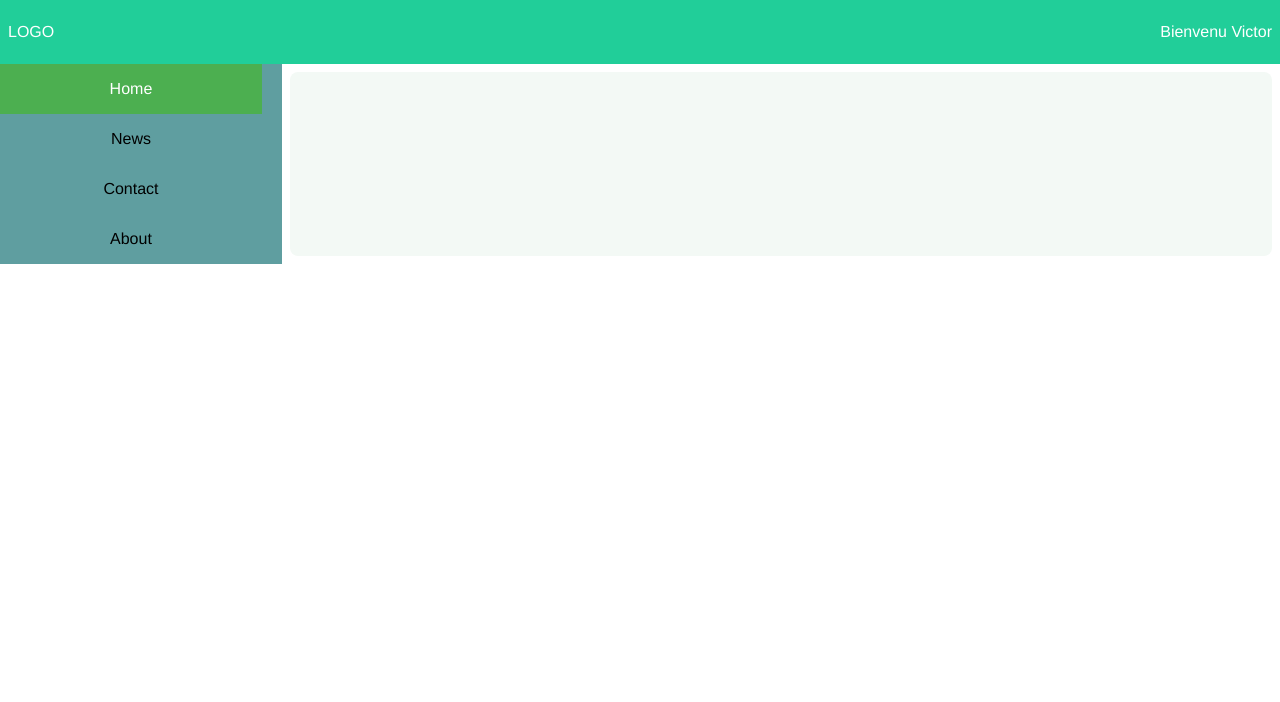
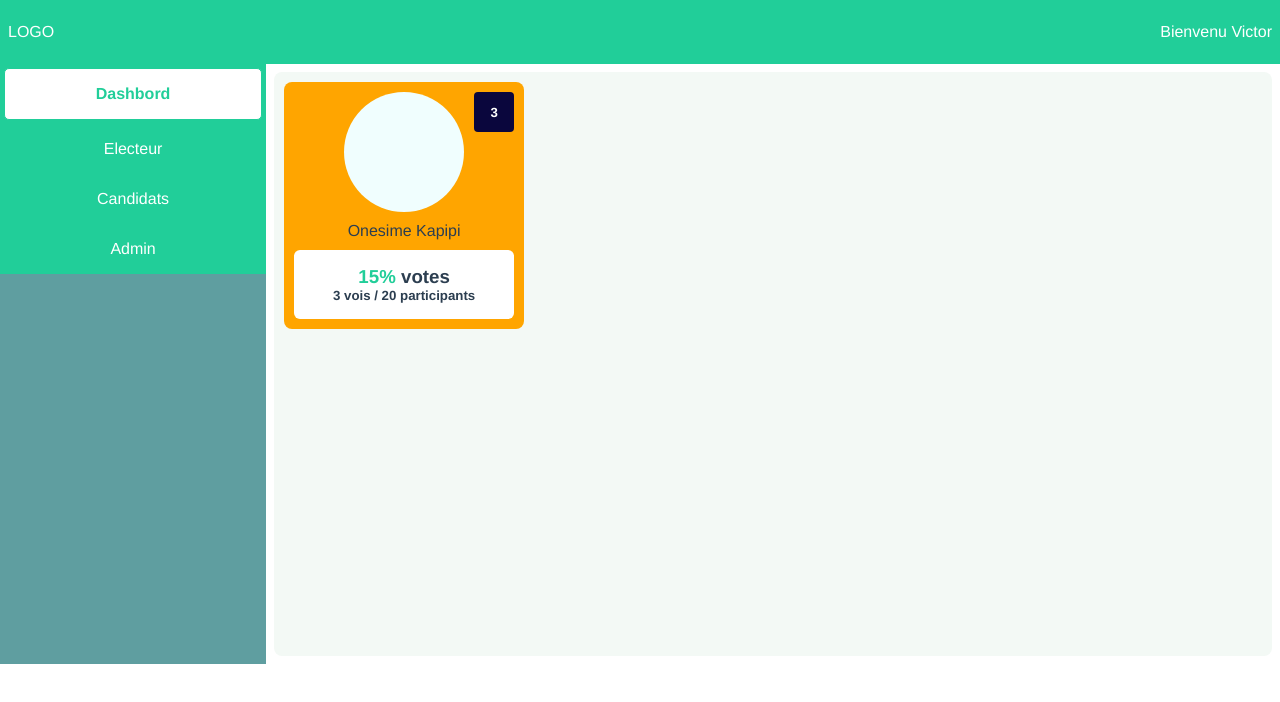
Before and after one commit to leenorshn/vue2-vote, a Vue app: page / in a window 1280 px wide. Shown: the top 702 px of the page. Built offline with nearby package versions, Linux system fonts and the light colour scheme.

Commit message:
best customize

```diff
--- a/src/App.vue
+++ b/src/App.vue
@@ -7,27 +7,55 @@
     <div class="main">
       <div class="left-side">
         <div class="sidebar">
-          <a class="active" href="#home">Home</a>
-          <a href="#news">News</a>
-          <a href="#contact">Contact</a>
-          <a href="#about">About</a>
+          <a class="active" href="#home">Dashbord</a>
+          <a href="#news">Electeur</a>
+          <a href="#contact">Candidats</a>
+          <a href="#about">Admin</a>
         </div>
       </div>
-      <div class="main-side"></div>
+      <div class="main-side">
+        <vote-display-card />
+      </div>
     </div>
   </div>
 </template>
 
 <script>
 //import Calculator from './components/Calculator.vue'
-//import Jeux from "./components/Jeux.vue";
+import VoteDisplayCard from "./components/VoteDisplayCard.vue";
 //import SideBar from "./components/SideBar.vue";
 export default {
   name: "App",
   components: {
     //Calculator,
-    //Jeux,
+    VoteDisplayCard,
     // SideBar,
+  },
+  data() {
+    return {
+      listVotes: [
+        {
+          name: "Onesime Kapipi",
+          numero: "3",
+          votes: ["1", "4", "18"],
+        },
+        {
+          name: "Zairoi Kakwara",
+          numero: "1",
+          votes: ["1", "4", "18"],
+        },
+        {
+          name: "Dany",
+          numero: "3",
+          votes: ["1", "4", "18"],
+        },
+        {
+          name: "Onesime Kapipi",
+          numero: "3",
+          votes: ["1", "4", "18"],
+        },
+      ],
+    };
   },
 };
 </script>
@@ -70,27 +98,35 @@ header .logo {
 .main .left-side {
   flex: 2;
   background-color: cadetblue;
-  height: 100%;
-  padding-right: 20px;
+  height: 600px;
 }
 .left-side .sidebar {
   margin: 0px;
   padding: 0px;
+  width: 100%;
+  background-color: #21ce99;
   overflow: auto;
 }
 
 .sidebar a {
   display: block;
-  color: black;
+  color: white;
   text-decoration: none;
   padding: 16px;
 }
 .sidebar a.active {
-  background-color: #4caf50;
-  color: white;
+  background-color: #fff;
+  border: 1px solid #21ce99;
+  border-radius: 5px;
+  font-weight: 700;
+  margin: 4px;
+  color: #21ce99;
 }
 .sidebar a:hover:not(.active) {
   background-color: #555;
+  border: 1px solid #21ce99;
+  margin: 4px;
+  border-radius: 5px;
   color: white;
 }
 .main .main-side {
--- a/src/components/SideBar.vue
+++ /dev/null
@@ -1,65 +0,0 @@
-<template>
-  <div class="sidebar">
-  <a class="active" href="#home">Home</a>
-  <a href="#news">News</a>
-  <a href="#contact">Contact</a>
-  <a href="#about">About</a>
-</div>
-</template>
-<script>
-export default {
-  data() {
-    return {
-      name: "Jeux de la vie",
-    };
-  },
-  methods: {},
-};
-</script>
-<style scoped>
-.sidebar{
-    margin: 0;
-    padding: 0;
-    width:200px;
-    background-color: #f1f1f1;
-    position: fixed;
-    height: 100%;
-    overflow: auto;
-    }
-    .sidebar a{
-        display:block;
-        color: black;
-        text-decoration: none;
-        padding: 16px;
-    }
-    .sidebar a.active{
-        background-color:#4CAF50;
-        color:white;
-    }
-    .sidebar a:hover:not(.active){
-        background-color: #555;
-        color: white;
-    }
-    div.content{
-        margin-left:200px;
-        padding:1px 16px;
-        height: 1000px;
-    }
-
-    @media screen and (max-width: 700px) {
-        .sidebar{
-            width:100%;
-            height: auto;
-            position: relative;
-        }
-        .sidebar a {float: left;}
-        div.content {margin-left: 0;}
-    }
-    @media screen and (max-width: 400px){
-        .sidebar a {
-            text-align: center;
-            float:none;
-        }
-    }
-
-</style>
--- /dev/null
+++ b/src/components/VoteDisplayCard.vue
@@ -0,0 +1,84 @@
+<template>
+  <div class="card-container">
+      <div class="user-number">
+          <h5>{{candidat.numero}}</h5>
+      </div>
+    <div class="avatar-container"></div>
+    <div class="username-container">
+      {{ candidat.name }}
+    </div>
+    <div class="user-vote-result">
+      <h3><span class="percent">{{ calculatePercentage + "%" }}</span> <span>votes</span></h3>
+      <h5>{{ candidatTotalVote }} vois / 20 participants</h5>
+    </div>
+  </div>
+</template>
+<script>
+export default {
+  name: "vote-display-card",
+  data() {
+    return {
+      candidat: {
+        name: "Onesime Kapipi",
+        numero: "3",
+        votes: ["1", "4", "18"],
+      },
+    };
+  },
+  methods: {},
+  computed: {
+    candidatTotalVote() {
+      return this.candidat.votes.length;
+    },
+    calculatePercentage() {
+      return (this.candidatTotalVote * 100) / 20;
+    },
+  },
+};
+</script>
+<style scoped>
+.card-container {
+  background-color: orange;
+  position: relative;
+  margin: 10px;
+  border-radius: 8px;
+  padding: 10px;
+  justify-content: center;
+  width: 240px;
+  display: flex;
+  flex-direction: column;
+}
+.avatar-container {
+  background-color: #f0fefe;
+  height: 120px;
+  width: 120px;
+  align-self: center;
+  border-radius: 70px;
+}
+.user-vote-result {
+  padding: 16px;
+  background-color:white;
+  border-radius:6px;
+}
+.username-container{
+padding: 10px;
+}
+.user-number{
+    position:absolute;
+    right: 10px;
+    top: 10px;
+    height: 40px;
+    display: flex;
+    justify-content: center;
+    align-items: center;
+    color: white;
+    width: 40px;
+    background-color:#0a063d;
+    border-radius:4px;
+}
+
+.percent{
+    color:#21ce99;
+}
+
+</style>
```
Also changed, not shown: src/components/StudentForm.vue (renamed from src/components/Jeux.vue).
